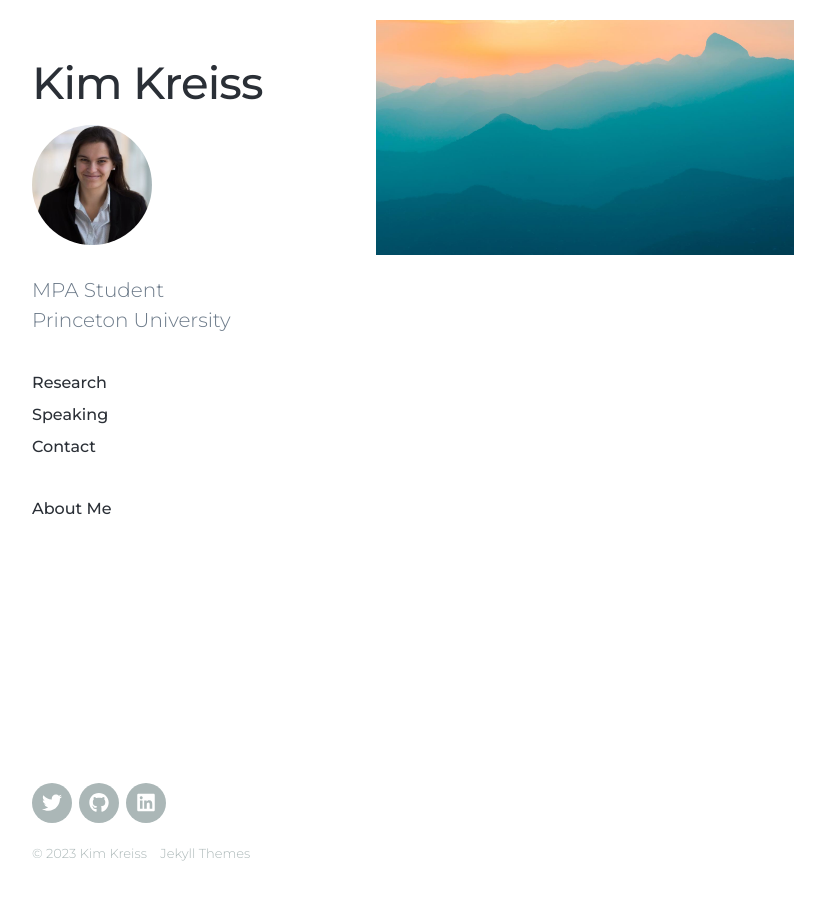
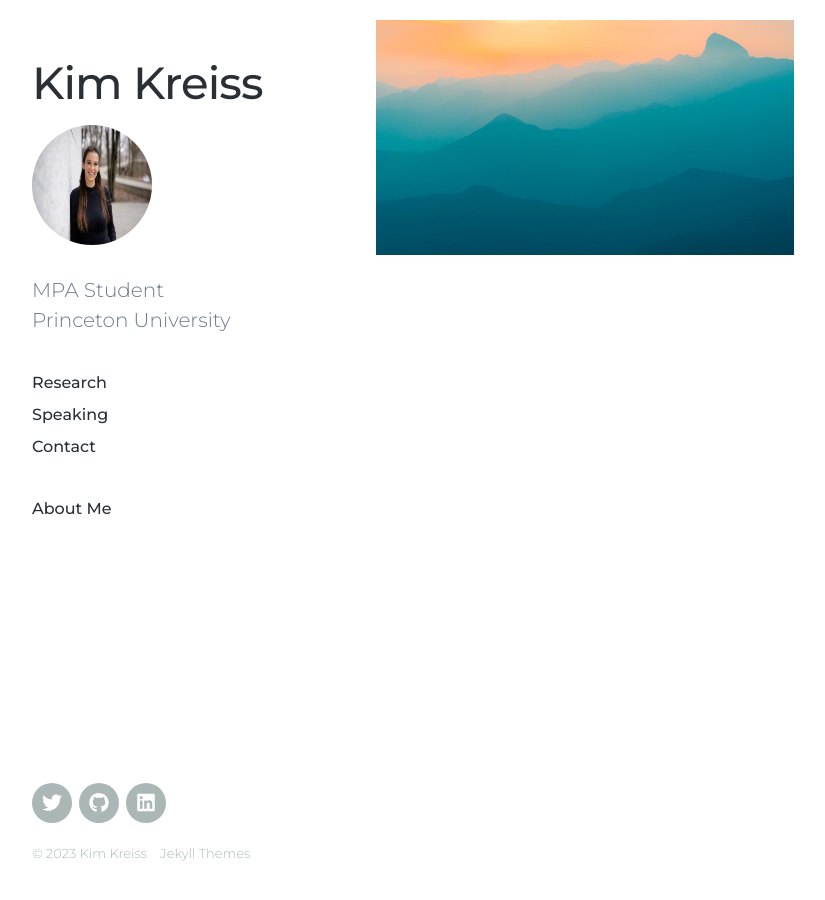
Before and after one commit to kimberlykreiss/kimberlykreiss.github.io, a Jekyll site: the page built from index.html, in a window 1280 px wide. Shown: the whole page, without its empty margins (28-853 px from the left). Built offline with Jekyll 4.4.1, drawn with Linux system fonts in a browser that asks for light colours; nearby versions of some CDN libraries; the list of posts is cut into pages by our own code.

Commit message:
Update header.html

```diff
--- a/_includes/header.html
+++ b/_includes/header.html
@@ -13,7 +13,7 @@
 		{% endif %}
 
 
-    <img src="/images/headshot.jpeg" class="header__avatar">
+    <img src="/images/79F44031-230E-449B-8A8C-8D07195DE985_1_105_c.jpeg" class="header__avatar">
 		<h1 class="header__tagline">{{ site.data.settings.basic_settings.site_tagline }}</h1>
 		<div class="menu">
 			<div class="menu__toggle js-menu-toggle">
```
